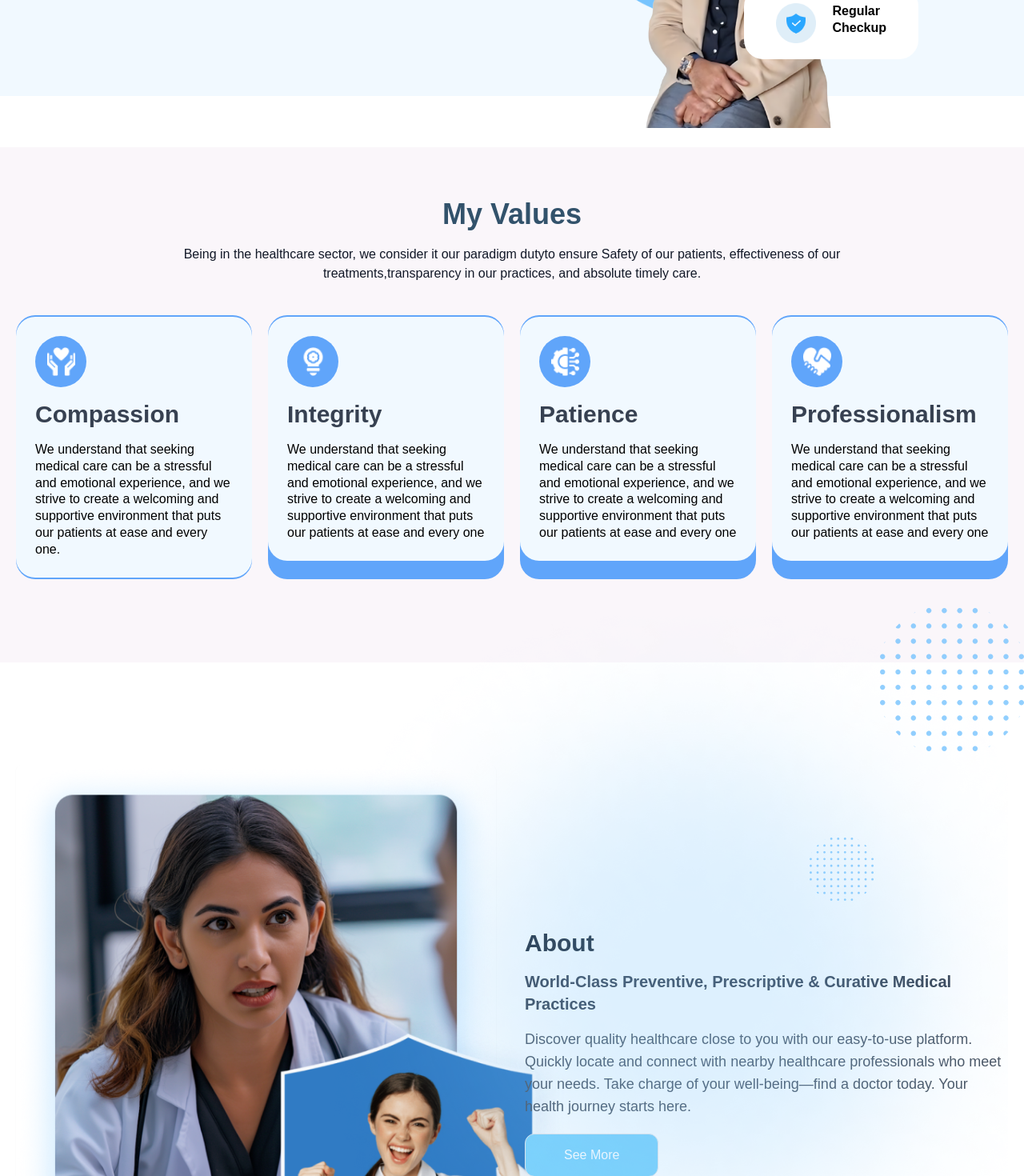
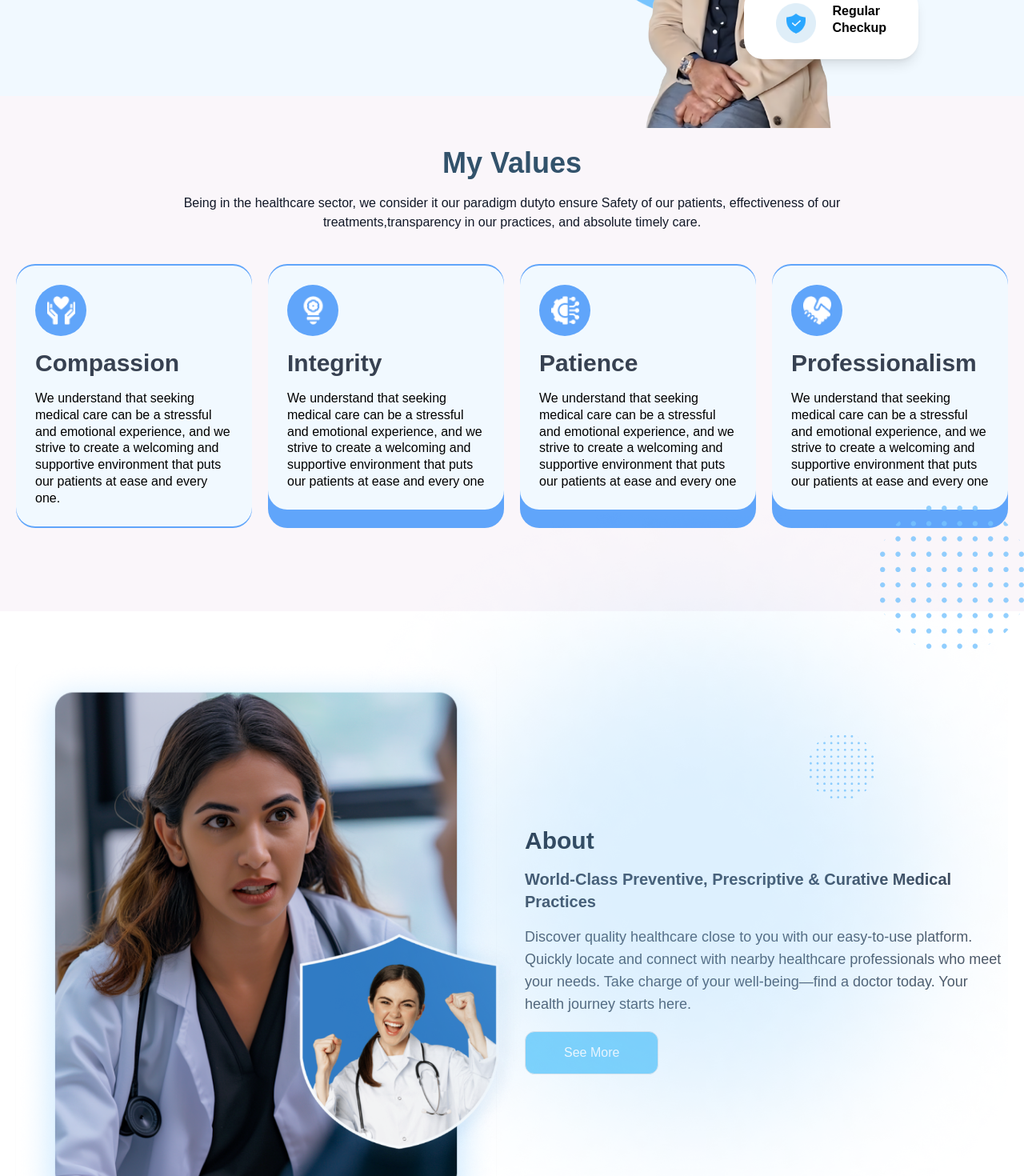
Before and after one commit to FahimAhamed101/dococ, a Next.js app: page / in a window 1280 px wide. Shown: the part 660-2130 px from the top of the page at 80% size. Built offline with nearby package versions, Linux system fonts and the light colour scheme; a web font is replaced by a local one.

Commit message:
some changes done

```diff
--- a/src/components/Pages/Home/About-Us.tsx
+++ b/src/components/Pages/Home/About-Us.tsx
@@ -62,11 +62,13 @@ const AboutUs = () => {
               objectFit="cover"
             />
             {/* Circular overlay image of the nurse */}
-            <div className="absolute  left-1/2 md:left-[50%] transform -translate-x-1/2 md:translate-x-0 bottom-4 size-40 md:size-96 overflow-hidden">
+            <div className="absolute  left-1/2 md:left-[55%] transform -translate-x-1/2 md:translate-x-0 bottom-4 size-40 md:size-96 overflow-hidden">
               <Image
                 src={about2}
+                width={300}
+              height={300}
                 alt="Nurse smiling"
-                layout="fill"
+
                 objectFit="cover"
               />
             </div>
--- a/src/components/Pages/Home/HeroSection.tsx
+++ b/src/components/Pages/Home/HeroSection.tsx
@@ -12,7 +12,7 @@ const HeroSection = () => {
     <section className="w-full px-5 bg-[#F1F9FF]">
       <MainContainer className="w-full h-full md:h-[75vh] grid grid-cols-1 md:grid-cols-2 gap-8 place-items-center place-content-center pt-10 md:pt-0">
         {/* Left side: Heading, Text, and Button */}
-        <div className="w-full space-y-4">
+        <div className="w-full ">
           {/* Hero title */}
           <h1 className="  flex flex-col ">
             <span className="text-[#414141] text-[70px]  font-[600]">Doctor live</span>
@@ -95,14 +95,14 @@ const HeroSection = () => {
             alt=""
             className="h-[280px] sm:h-[320px]  md:h-[330px] xl:h-[400px] 2xl:h-[480px] left-[24%] -bottom-[50px] absolute "
           />
-          <div className="flex gap-3 items-center -left-8 absolute top-36 bg-[#F6F9FFCF]  shadow-md px-8 py-4 rounded-3xl ">
+          <div className="flex gap-3 items-center -left-8 absolute top-36 bg-[#F6F9FFCF]  shadow-lg px-8 py-4 rounded-3xl ">
             <Image width={50} height={50} src={emoji} alt="emoji" />
             <div className="flex flex-col gap-2">
               <h1 className="text-2xl font-semibold text-secondary">84k+</h1>
               <h1>Happy Client</h1>
             </div>
           </div>
-          <div className="flex gap-5 items-center right-28 absolute bottom-9 bg-white px-10 py-5 rounded-3xl">
+          <div className="flex gap-5 items-center right-28 absolute bottom-9 shadow-lg bg-white px-10 py-5 rounded-3xl">
             <Image width={50} height={50} src={checked} alt="emoji" />
             <h1 className="font-semibold">
               Regular <br /> Checkup
--- a/src/components/Pages/Home/MyValues.tsx
+++ b/src/components/Pages/Home/MyValues.tsx
@@ -32,7 +32,7 @@ const MyValues = () => {
     },
   ];
   return (
-    <div className="w-full bg-[#FAF6FA] py-16 my-16 px-5">
+    <div className="w-full bg-[#FAF6FA] py-16  px-5">
       <MainContainer>
         <div className="text-center space-y-3">
           <h1 className="text-4xl font-semibold text-[#32526B]">My Values</h1>
```
